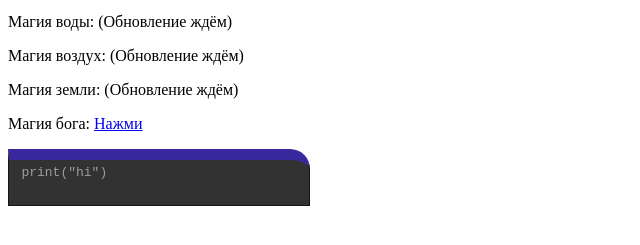
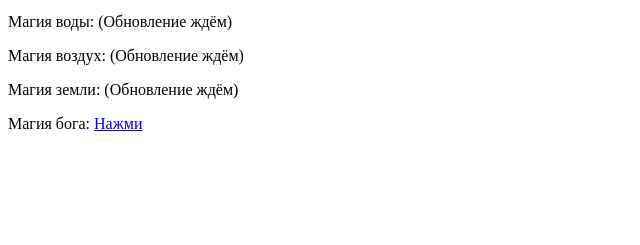
Before and after one commit to Yasue05525/anime.github.io, a plain HTML site: page magic/magic.html in a window 1280 px wide. Shown: the part 101-346 px from the top of the page, without its empty margins (0-640 px from the left). Drawn offline with Linux system fonts and the light colour scheme.

Commit message:
Update magic.html
Удалено

```diff
--- a/magic/magic.html
+++ b/magic/magic.html
@@ -14,11 +14,5 @@
     <p>Магия воздух: (Обновление ждём)</p>
     <p>Магия земли: (Обновление ждём)</p>
     <p>Магия бога: <a href="mc/god.html">Нажми</a></p>
-
-    <div>
-        <pre><code>
-        print("hi")
-        </code></pre>
-    </div>
 </body>
 </html>
```
